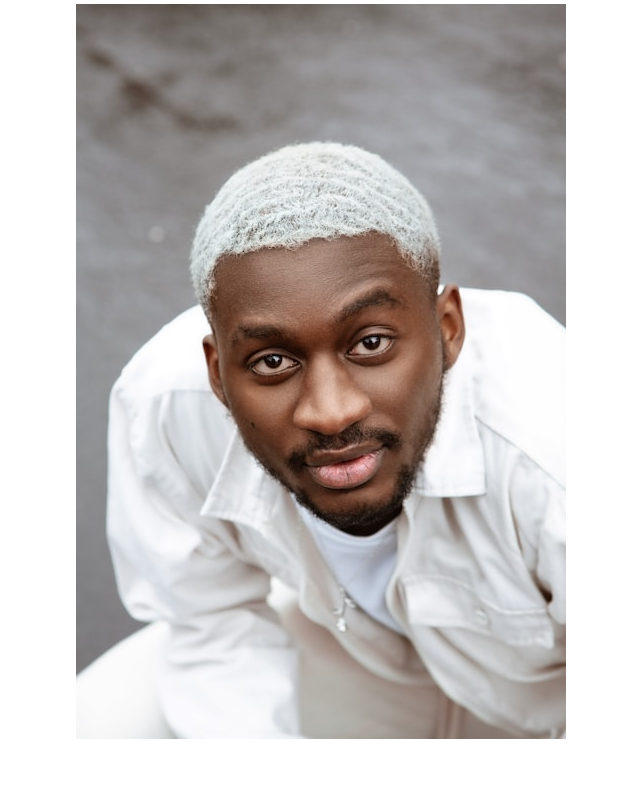
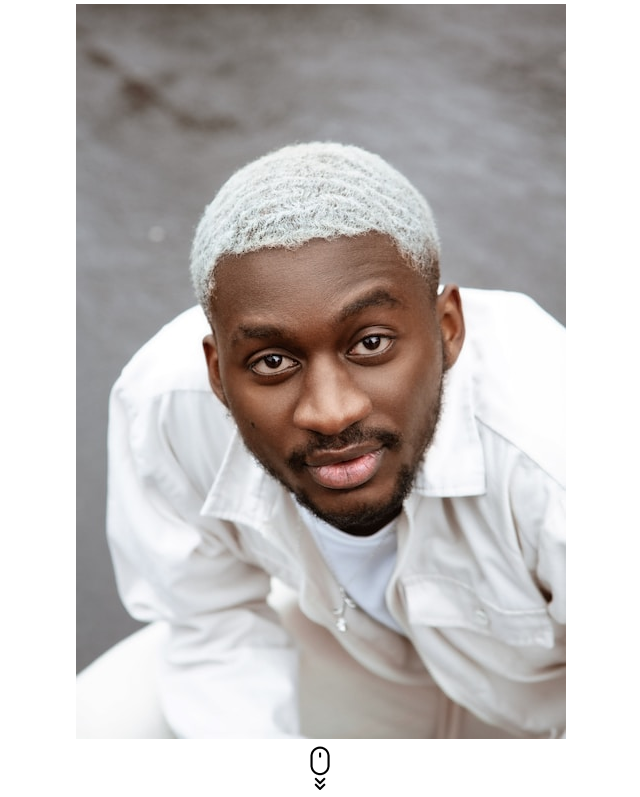
Before and after one commit to Babajide777/the-oyafemi-portfolio, a Next.js app in the folder client/: page / in a window 1280 px wide. Shown: the part 2158-2955 px from the top of the page, without its empty margins (319-959 px from the left). Before the commit the page ends 2903 px from the top, so only its background shows below. Built offline with nearby package versions, Linux system fonts and the light colour scheme; a web font is replaced by a local one.

Commit message:
I have put the image of mouseto click on this page

```diff
--- a/client/app/Components/about.tsx
+++ b/client/app/Components/about.tsx
@@ -37,6 +37,9 @@ const About = () => {
           <img src="../../Images/AboutUs-Image-3.jpg" alt="AboutUs-Image-3" />
         </Box>
       </Box>
+      <Box>
+        <img src="../../Images/Mask group.png" alt="Click-mouse" />
+      </Box>
     </Box>
   );
 };
```
Also changed, not shown: client/public/Images/Mask group.png (added).
